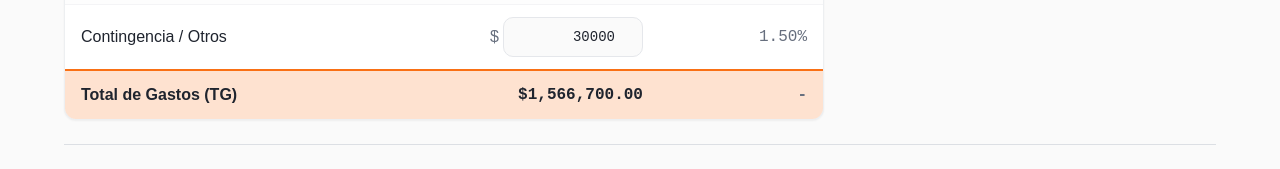
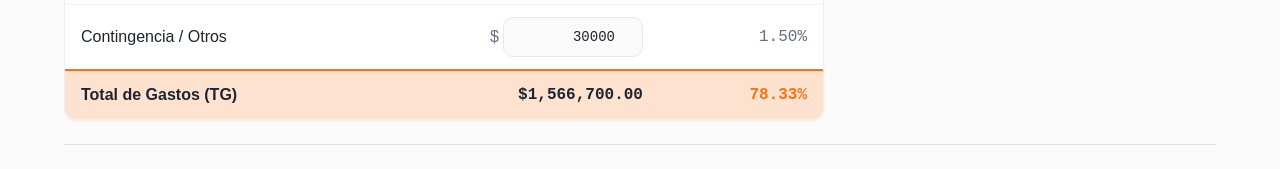
Before and after one commit to QAntonio19/calculadora-de-viabilidad, a React (Vite) app: page / in a window 1280 px wide. Shown: the part 1404-1573 px from the top of the page. Built offline with nearby package versions, Linux system fonts and the light colour scheme; the HTML template or start-up script is replaced by a standard one.

Commit message:
Mostrar porcentaje total en footer de tabla de gastos

```diff
--- a/src/pages/Index.tsx
+++ b/src/pages/Index.tsx
@@ -64,10 +64,13 @@ const Index = () => {
       percentage: salePrice > 0 ? (exp.amount / salePrice) * 100 : 0
     }));
 
+    const totalPercentage = salePrice > 0 ? (totalExpenses / salePrice) * 100 : 0;
+
     return {
       expensesWithPercentage,
       baseCalculo,
       totalExpenses,
+      totalPercentage,
       superavitDeficit,
       marginBenefit,
       roi,
@@ -472,8 +475,8 @@ const Index = () => {
                       <td className="px-4 py-3 text-right font-mono font-bold text-foreground">
                         {formatCurrency(calculations.totalExpenses)}
                       </td>
-                      <td className="px-4 py-3 text-right font-mono font-bold text-muted-foreground">
-                        -
+                      <td className="px-4 py-3 text-right font-mono font-bold text-primary">
+                        {calculations.totalPercentage.toFixed(2)}%
                       </td>
                     </tr>
                   </tfoot>
```
